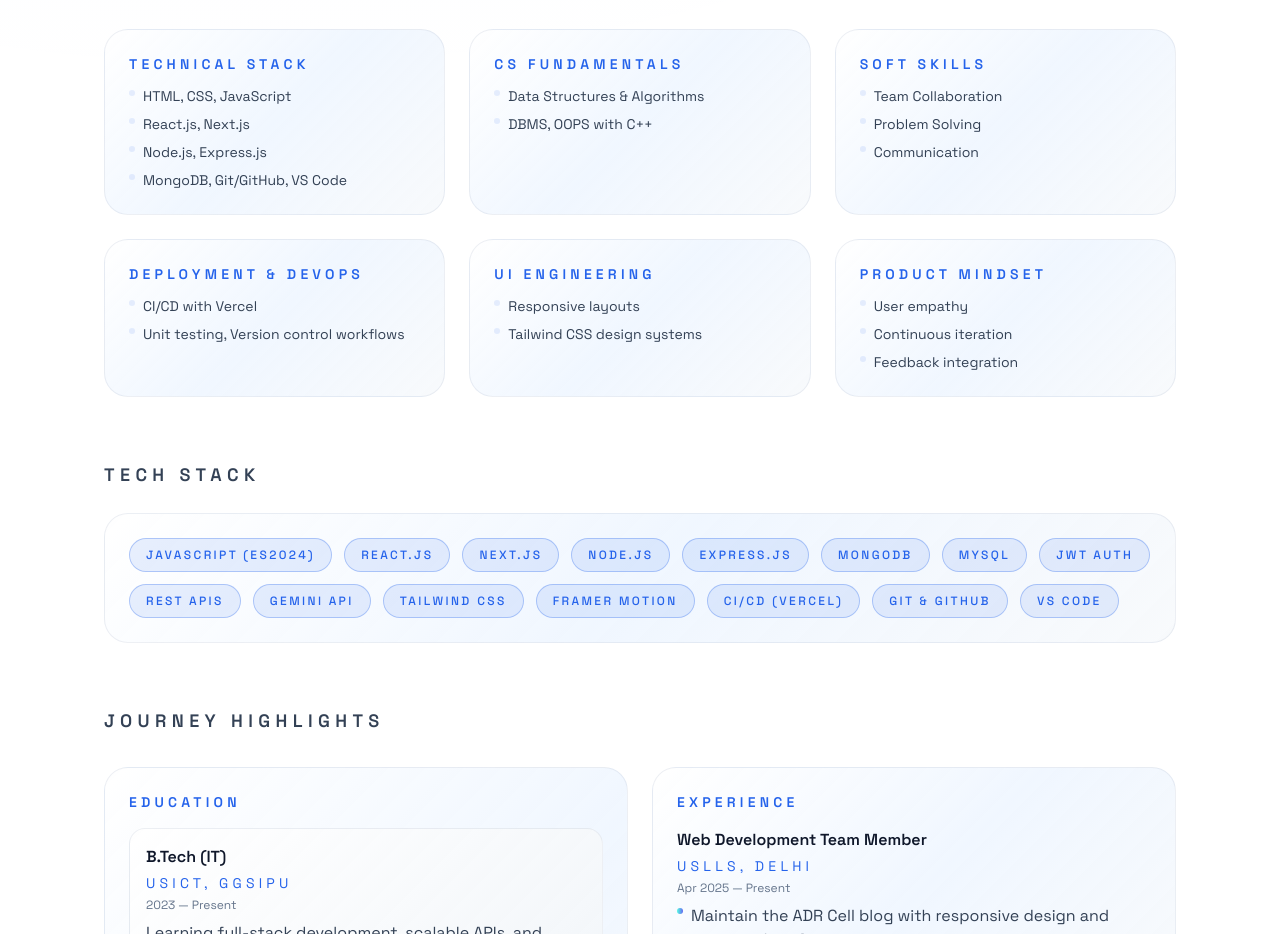
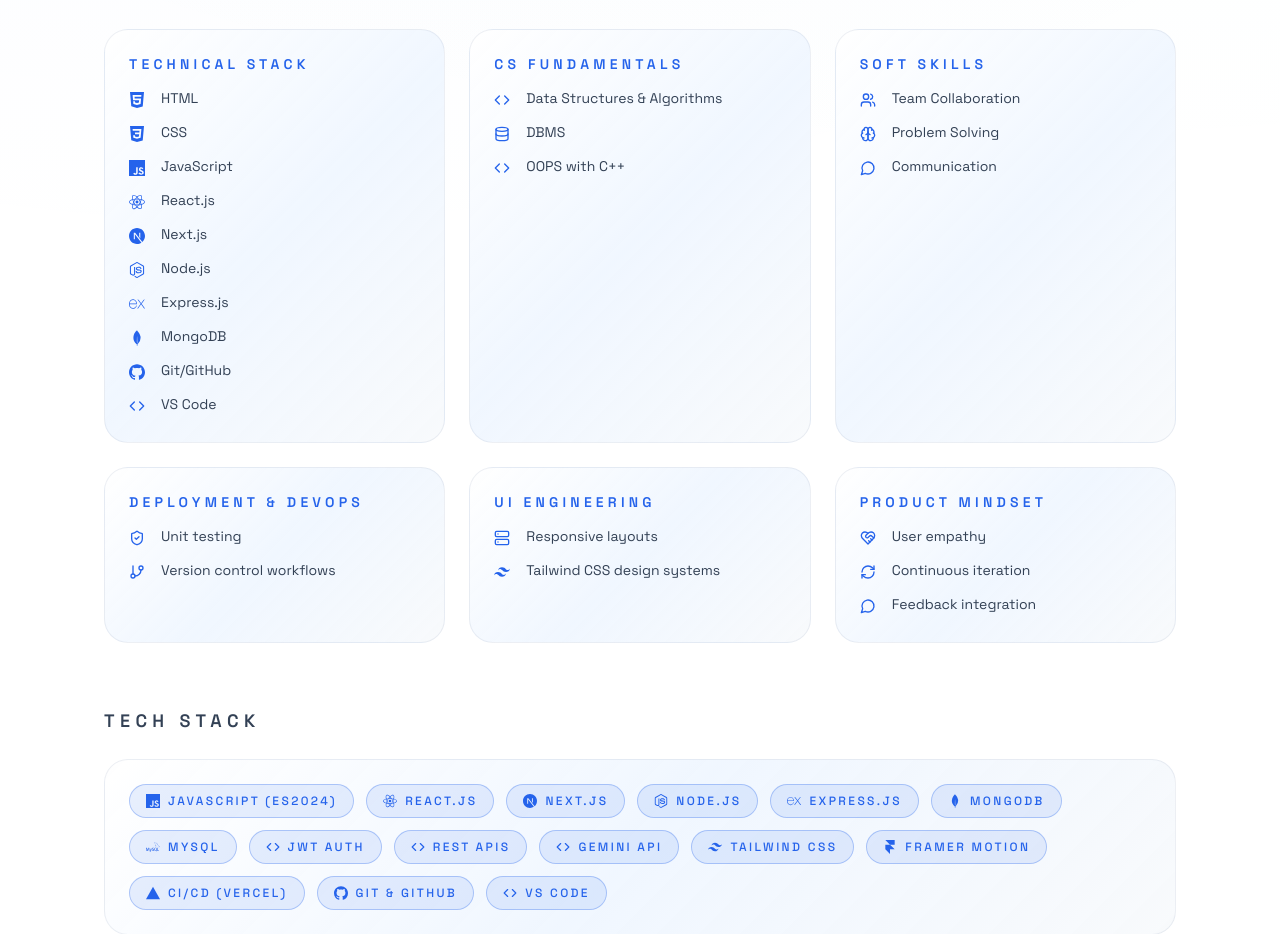
Before and after one commit to Rahul-Kumar-code/Portfolio, a React (Vite) app: page / in a window 1280 px wide. Shown: the part 2703-3637 px from the top of the page. Built offline with nearby package versions, Linux system fonts and the light colour scheme.

Commit message:
Refactor About component to include skill and tech icons; update project data and skills structure

```diff
--- a/src/components/About.jsx
+++ b/src/components/About.jsx
@@ -1,5 +1,63 @@
 import { motion } from 'framer-motion'
+import {
+  SiCss3,
+  SiExpress,
+  SiFramer,
+  SiGit,
+  SiGithub,
+  SiHtml5,
+  SiJavascript,
+  SiMongodb,
+  SiMysql,
+  SiNextdotjs,
+  SiNodedotjs,
+  SiReact,
+  SiTailwindcss,
+  SiVercel,
+} from 'react-icons/si'
+import { LuBrain, LuCode, LuDatabase, LuGitBranch, LuGraduationCap, LuHeartHandshake, LuMessageCircle, LuRefreshCw, LuServer, LuShieldCheck, LuUsers } from 'react-icons/lu'
 import { skillFocus, techStack } from '../data/skills'
+
+const skillIcons = {
+  HTML: SiHtml5,
+  CSS: SiCss3,
+  JavaScript: SiJavascript,
+  'React.js': SiReact,
+  'Next.js': SiNextdotjs,
+  'Node.js': SiNodedotjs,
+  'Express.js': SiExpress,
+  MongoDB: SiMongodb,
+  'Git/GitHub': SiGithub,
+  'VS Code': LuCode,
+  'Data Structures & Algorithms': LuCode,
+  DBMS: LuDatabase,
+  'OOPS with C++': LuCode,
+  'Team Collaboration': LuUsers,
+  'Problem Solving': LuBrain,
+  Communication: LuMessageCircle,
+  'Unit testing': LuShieldCheck,
+  'Version control workflows': LuGitBranch,
+  'Responsive layouts': LuServer,
+  'Tailwind CSS design systems': SiTailwindcss,
+  'User empathy': LuHeartHandshake,
+  'Continuous iteration': LuRefreshCw,
+  'Feedback integration': LuMessageCircle,
+}
+
+const techIcons = {
+  'JavaScript (ES2024)': SiJavascript,
+  'React.js': SiReact,
+  'Next.js': SiNextdotjs,
+  'Node.js': SiNodedotjs,
+  'Express.js': SiExpress,
+  MongoDB: SiMongodb,
+  MySQL: SiMysql,
+  'Tailwind CSS': SiTailwindcss,
+  'Framer Motion': SiFramer,
+  'CI/CD (Vercel)': SiVercel,
+  'Git & GitHub': SiGithub,
+  'VS Code': LuCode,
+}
 
 const fadeUp = {
   hidden: { opacity: 0, y: 36 },
@@ -126,8 +184,13 @@
                 <ul className="mt-3 space-y-2 text-sm text-slate-300">
                   {group.items.map((item) => (
                     <li key={item} className="flex items-start gap-2">
-                      <span className="mt-1 h-1.5 w-1.5 flex-none rounded-full bg-accent" />
-                      <span className='text-sm'>{item}</span>
+                      <span className="mt-0.5 flex min-h-6 min-w-6 items-center gap-1 text-accent" aria-hidden="true">
+                        {(() => {
+                          const Icon = skillIcons[item] || LuGraduationCap
+                          return <Icon size={16} />
+                        })()}
+                      </span>
+                      <span className="text-sm leading-6">{item}</span>
                     </li>
                   ))}
                 </ul>
@@ -156,8 +219,12 @@
                 viewport={{ once: true }}
                 transition={{ duration: 0.3, delay: index * 0.04 }}
                 whileHover={{ scale: 1.05 }}
-                className="inline-flex items-center rounded-full border border-accent/30 bg-accent/10 px-4 py-2 text-xs font-medium uppercase tracking-[0.2em] text-accent"
+                className="inline-flex items-center gap-2 rounded-full border border-accent/30 bg-accent/10 px-4 py-2 text-xs font-medium uppercase tracking-[0.2em] text-accent"
               >
+                {(() => {
+                  const Icon = techIcons[tech] || LuCode
+                  return <Icon size={14} aria-hidden="true" />
+                })()}
                 {tech}
               </motion.span>
             ))}
--- a/src/components/Header.jsx
+++ b/src/components/Header.jsx
@@ -71,7 +71,7 @@
             <span className="hidden sm:inline">{theme === 'dark' ? 'Light' : 'Dark'}</span>
           </button>
           <a
-            href="https://drive.google.com/file/d/1M1qJWEHmFDZ18WaXrBEeX9SNUWfdjdNe/view?usp=sharing"
+            href="https://drive.google.com/file/d/1oK9WR5jJavPjlLWvmM19NN5tqn9aEgB4/view?usp=sharing"
             target="_blank"
             rel="noreferrer"
             className="group hidden items-center gap-2 rounded-full border border-accent/40 bg-accent/15 px-4 py-2 text-xs font-semibold uppercase tracking-[0.3em] text-accent transition hover:brightness-95 hover:shadow-md md:flex"
@@ -149,7 +149,7 @@
                   </a>
                 ))}
                 <a
-                  href="https://drive.google.com/file/d/1M1qJWEHmFDZ18WaXrBEeX9SNUWfdjdNe/view?usp=sharing"
+                  href="https://drive.google.com/file/d/1oK9WR5jJavPjlLWvmM19NN5tqn9aEgB4/view?usp=sharing"
                   target="_blank"
                   rel="noreferrer"
                   onClick={handleNavClick}
--- a/src/components/Hero.jsx
+++ b/src/components/Hero.jsx
@@ -76,7 +76,7 @@
                 <span className="pointer-events-none absolute inset-0 -z-10 bg-gradient-to-r from-white/0 via-white/20 to-white/0 opacity-0 transition group-hover:opacity-100" />
               </a>
               <a
-                href="https://drive.google.com/file/d/1M1qJWEHmFDZ18WaXrBEeX9SNUWfdjdNe/view?usp=sharing"
+                href="https://drive.google.com/file/d/1oK9WR5jJavPjlLWvmM19NN5tqn9aEgB4/view?usp=sharing"
                 target="_blank"
                 rel="noreferrer"
                 className="group inline-flex items-center gap-3 rounded-full border border-accent/40 bg-white/10 px-8 py-3 text-sm font-semibold text-accent backdrop-blur-lg transition hover:border-accent hover:brightness-110 hover:shadow-lg"
--- a/src/data/projects.js
+++ b/src/data/projects.js
@@ -1,16 +1,6 @@
 export const projectCategories = ['All', 'Full Stack', 'AI', 'Web App']
 
 export const projects = [
- {
-  id: 'Compressify',
-  title: 'Compressify — Smart Image Compressor',
-  description:
-    'Client-side image compression tool that reduces image size using quality controls or a target file size. Supports JPG, PNG, and WebP with real-time previews and privacy-focused browser processing.',
-  tech: ['React', 'Vite', 'Tailwind CSS', 'Canvas API'],
-  category: 'Frontend',
-  link: 'https://github.com/Rahul-Kumar-code/compressify',
-  live: 'https://compressify-weld.vercel.app/'
-},
  {
 id: 'Vyntra',
 title: 'Vyntra — Peer-to-Peer Rental Marketplace',
@@ -21,7 +11,16 @@
 link: 'https://github.com/abhi1913ek-79ri/borrow-box',
 live: 'https://vyntra-sable.vercel.app/'
 },
-
+{
+    id: 'prep-ai',
+    title: 'Prep AI — Interview Preparation AI',
+    description:
+      'AI-assisted interview preparation assistant powered by Gemini API, delivering tailored questions, concept explainers, and progress tracking.',
+    tech: ['MERN', 'Gemini API', 'JWT'],
+    category: 'AI',
+    link: 'https://github.com/Rahul-Kumar-code/Prep-AI',
+    live: 'https://prep-ai-one-lovat.vercel.app/'
+  },
   {
     id: 'attendify',
     title: 'Attendify — Smart Attendance Tracker',
@@ -33,15 +32,15 @@
     live: 'https://attendifyattendkarle.vercel.app/'
   },
   {
-    id: 'prep-ai',
-    title: 'Prep AI — Interview Preparation AI',
-    description:
-      'AI-assisted interview preparation assistant powered by Gemini API, delivering tailored questions, concept explainers, and progress tracking.',
-    tech: ['MERN', 'Gemini API', 'JWT'],
-    category: 'AI',
-    link: 'https://github.com/Rahul-Kumar-code/Prep-AI',
-    live: 'https://prep-ai-one-lovat.vercel.app/'
-  },
+  id: 'Compressify',
+  title: 'Compressify — Smart Image Compressor',
+  description:
+    'Client-side image compression tool that reduces image size using quality controls or a target file size. Supports JPG, PNG, and WebP with real-time previews and privacy-focused browser processing.',
+  tech: ['React', 'Vite', 'Tailwind CSS', 'Canvas API'],
+  category: 'Frontend',
+  link: 'https://github.com/Rahul-Kumar-code/compressify',
+  live: 'https://compressify-weld.vercel.app/'
+},
   {
     id: 'homehive',
     title: 'HomeHive — Airbnb Clone',
--- a/src/data/skills.js
+++ b/src/data/skills.js
@@ -1,16 +1,11 @@
 export const skillFocus = [
   {
     label: 'Technical Stack',
-    items: [
-      'HTML, CSS, JavaScript',
-      'React.js, Next.js',
-      'Node.js, Express.js',
-      'MongoDB, Git/GitHub, VS Code',
-    ],
+    items: ['HTML', 'CSS', 'JavaScript', 'React.js', 'Next.js', 'Node.js', 'Express.js', 'MongoDB', 'Git/GitHub', 'VS Code'],
   },
   {
     label: 'CS Fundamentals',
-    items: ['Data Structures & Algorithms', 'DBMS, OOPS with C++'],
+    items: ['Data Structures & Algorithms', 'DBMS', 'OOPS with C++'],
   },
   {
     label: 'Soft Skills',
@@ -18,7 +13,7 @@
   },
   {
     label: 'Deployment & DevOps',
-    items: ['CI/CD with Vercel', 'Unit testing, Version control workflows'],
+    items: ['Unit testing', 'Version control workflows'],
   },
   {
     label: 'UI Engineering',
```
